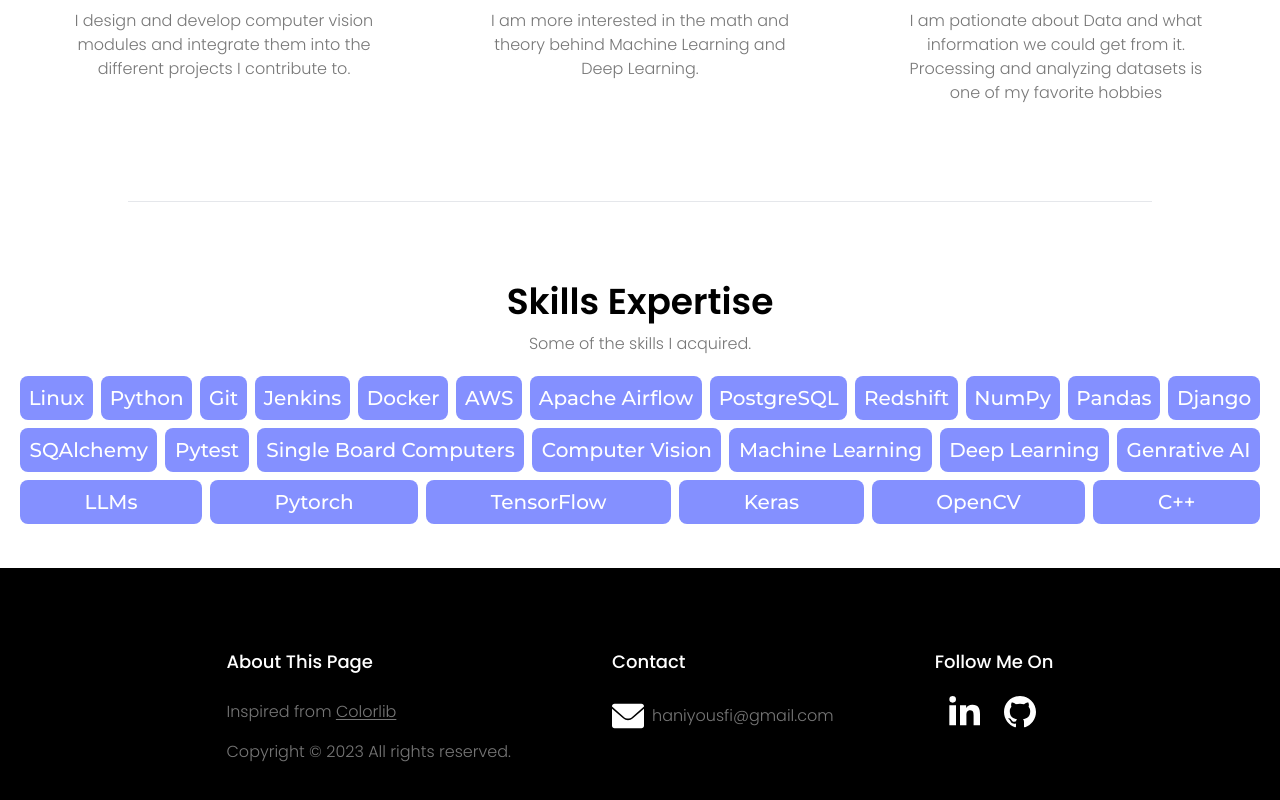
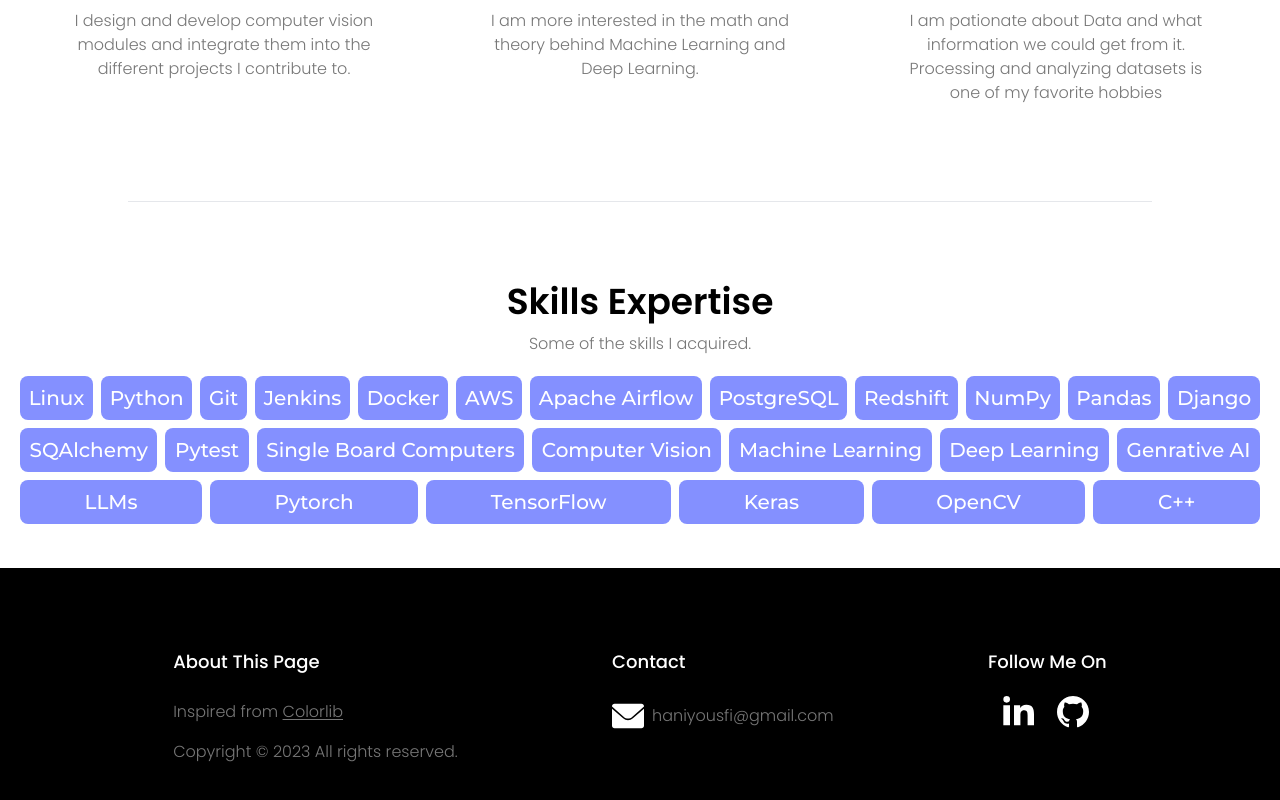
Before and after one commit to maky-hnou/portfolio-front, a Next.js app: page / in a window 1280 px wide. Shown: the part 1590-2390 px from the top of the page. Built offline with nearby package versions, Linux system fonts and the light colour scheme.

Commit message:
Fix max width for the footer

```diff
--- a/src/components/Footer.js
+++ b/src/components/Footer.js
@@ -5,7 +5,7 @@ import { EmailIcon, GitHubIcon, LinkedInIcon } from "./Icons";
 export default function Footer() {
   return (
     <footer className="bg-black p-20 box-border">
-      <div className="max-w-[960px] w-full flex flex-wrap border-box mx-auto px-4 text-text_color text-base font-light">
+      <div className="max-w-[1440px] w-full flex flex-wrap border-box mx-auto px-4 text-text_color text-base font-light">
         <div className="mx-auto">
           <h4 className="mb-6 text-white text-lg font-medium">
             About This Page
```
